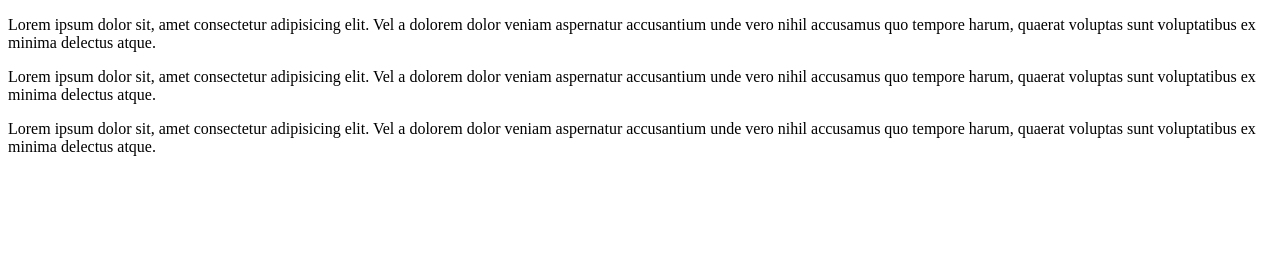
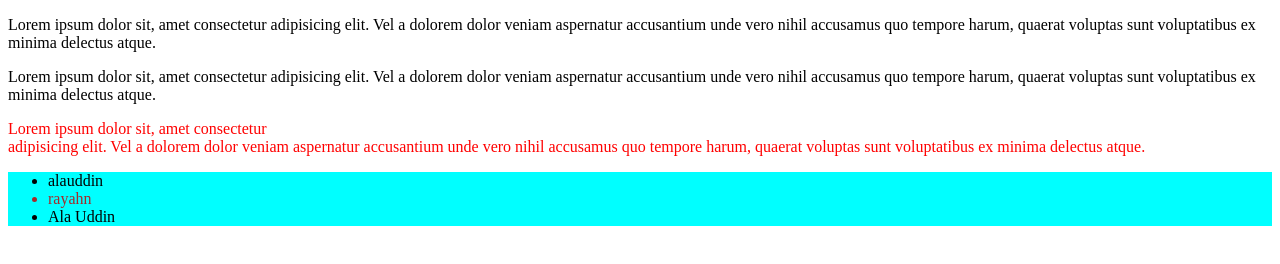
Before and after one commit to alauddin0460/my-first-github-ripo, a plain HTML site: page index.html in a window 1280 px wide. Drawn offline with Linux system fonts and the light colour scheme.

Commit message:
my forth commit

```diff
--- a/index.html
+++ b/index.html
@@ -8,7 +8,13 @@
 <body>
     <p>Lorem ipsum dolor sit, amet consectetur adipisicing elit. Vel a dolorem dolor veniam aspernatur accusantium unde vero nihil accusamus quo tempore harum, quaerat voluptas sunt voluptatibus ex minima delectus atque.</p>
     <p>Lorem ipsum dolor sit, amet consectetur adipisicing elit. Vel a dolorem dolor veniam aspernatur accusantium unde vero nihil accusamus quo tempore harum, quaerat voluptas sunt voluptatibus ex minima delectus atque.</p>
-    <p>Lorem ipsum dolor sit, amet consectetur adipisicing elit. Vel a dolorem dolor veniam aspernatur accusantium unde vero nihil accusamus quo tempore harum, quaerat voluptas sunt voluptatibus ex minima delectus atque.</p>
-
+    <p style="color:red;">Lorem ipsum dolor sit, amet consectetur <br>adipisicing elit. Vel a dolorem dolor veniam aspernatur accusantium unde vero nihil accusamus quo tempore harum, quaerat voluptas sunt voluptatibus ex minima delectus atque.</p>
+    <div>
+        <ul style="background-color:aqua;">
+            <li>alauddin</li>
+            <li style="color:brown;">rayahn</li>
+            <li>Ala Uddin</li>
+        </ul>
+    </div>
 </body>
 </html>
```
